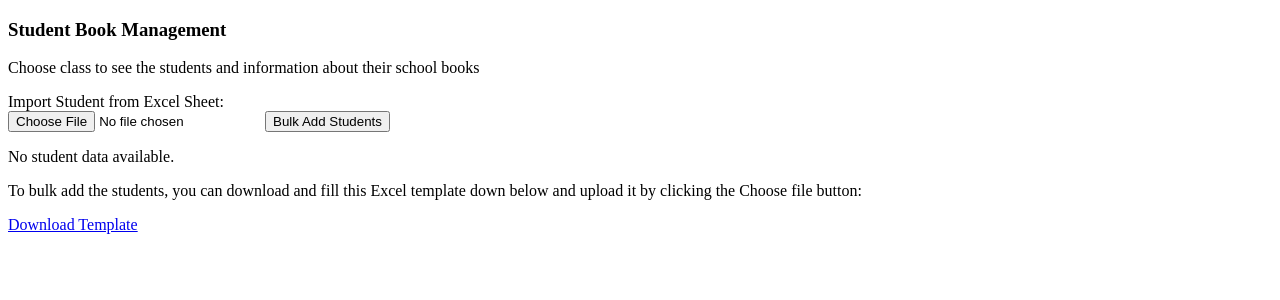
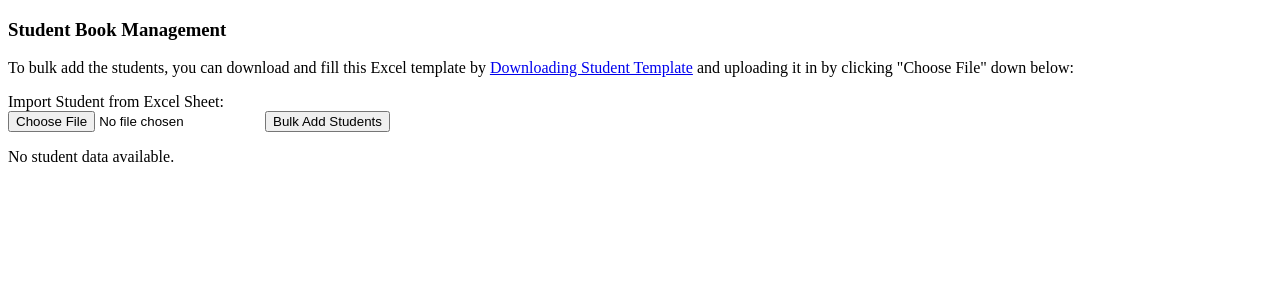
Before and after one commit to AbenaAmo13/inventory, a Django app: page /students_book in a window 1280 px wide. Shown: the part 88-388 px from the top of the page. Run offline with Django 4.2, Linux system fonts and the light colour scheme; data that the repository does not hold is empty.

Commit message:
refactor: :recycle: Improve the structure of the application to improve usability.

```diff
--- a/enasInventory/views.py
+++ b/enasInventory/views.py
@@ -174,13 +174,12 @@ def table_actions(request):
 
 def download_template(request):
     # Get the file path of the template Excel file using the static() helper function
-    template_file_path = os.path.join(static('excel_templates'), 'template.xlsx')
+    template_file_path = os.path.join(static('excel_templates'), 'student_template.xlsx')
 
     # Open the file using FileResponse and set the appropriate content type
     response = FileResponse(open(template_file_path, 'rb'), content_type='application/vnd.openxmlformats-officedocument.spreadsheetml.sheet')
-
     # Set the Content-Disposition header to force download with the original filename
-    response['Content-Disposition'] = 'attachment; filename="template.xlsx"'
+    response['Content-Disposition'] = 'attachment; filename="student_template.xlsx"'
 
     return response
 
--- a/templates/students-book.html
+++ b/templates/students-book.html
@@ -12,13 +12,8 @@
 {% include "header.html" %}
 
 <h3>Student Book Management</h3>
-<p>Choose class to see the students and information about their school books</p>
-<form method="post" action="/add_students_bulk" enctype="multipart/form-data" >
-        {% csrf_token %}
-        <label for="books_inventory">Import Student from Excel Sheet:</label><br>
-          <input type="file" name="student_inventory" id="student_inventory" required>
-       <button type="submit" >Bulk Add Students</button>
-</form>
+
+
 {% comment %}<form>
         {% csrf_token %}
     <label for="year_group">Select a class:</label>
@@ -31,6 +26,15 @@
     </select>
     <button type="submit">Show Students</button>
 </form>{% endcomment %}
+        <p>To bulk add the students, you can download and fill this Excel template by   <a href="{% static 'excel_templates/student_template.xlsx' %}">Downloading Student Template</a>
+        and uploading it in by clicking "Choose File" down below:
+        </p>
+    <form method="post" action="/add_students_bulk" enctype="multipart/form-data" >
+        {% csrf_token %}
+        <label for="books_inventory">Import Student from Excel Sheet:</label><br>
+          <input type="file" name="student_inventory" id="student_inventory" required>
+       <button type="submit" >Bulk Add Students</button>
+    </form>
 
  {% if students_data %}
      <table>
@@ -54,8 +58,7 @@
     </table>
   {% else %}
         <p>No student data available.</p>
-        <p>To bulk add the students, you can download and fill this Excel template down below and upload it by clicking the Choose file button: </p>
-        <a href="{% static 'excel_templates/template.xlsx' %}">Download Template</a>
+
 
  {% endif %}
 
```
Also changed, not shown: 2 other files.
